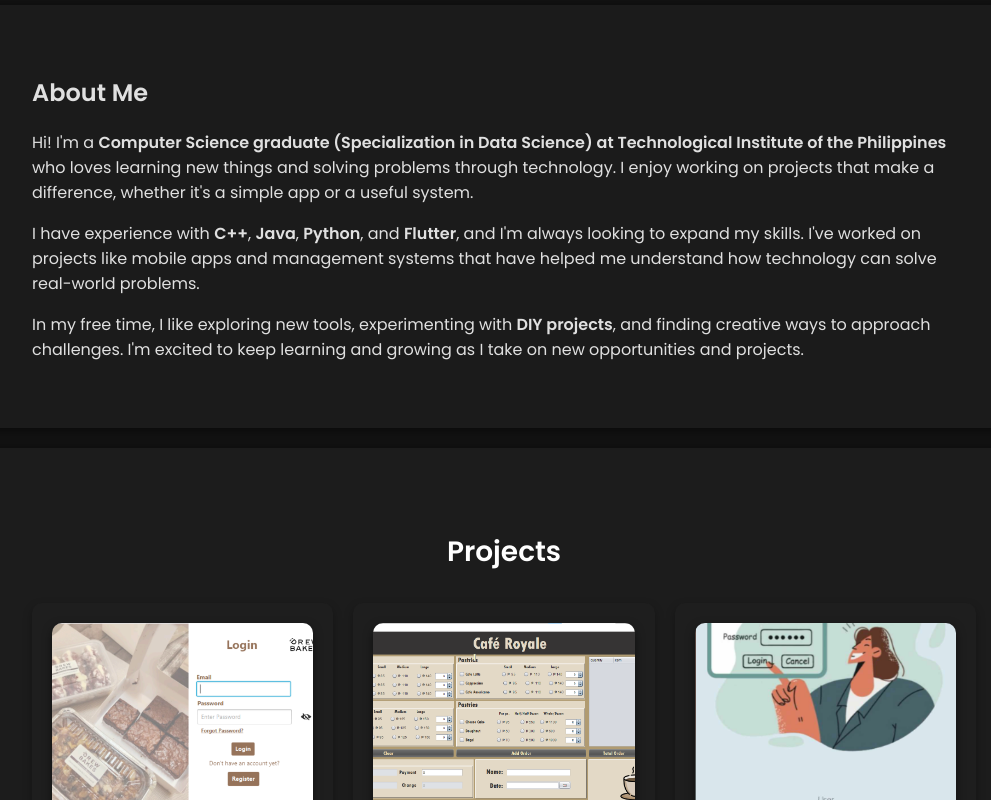
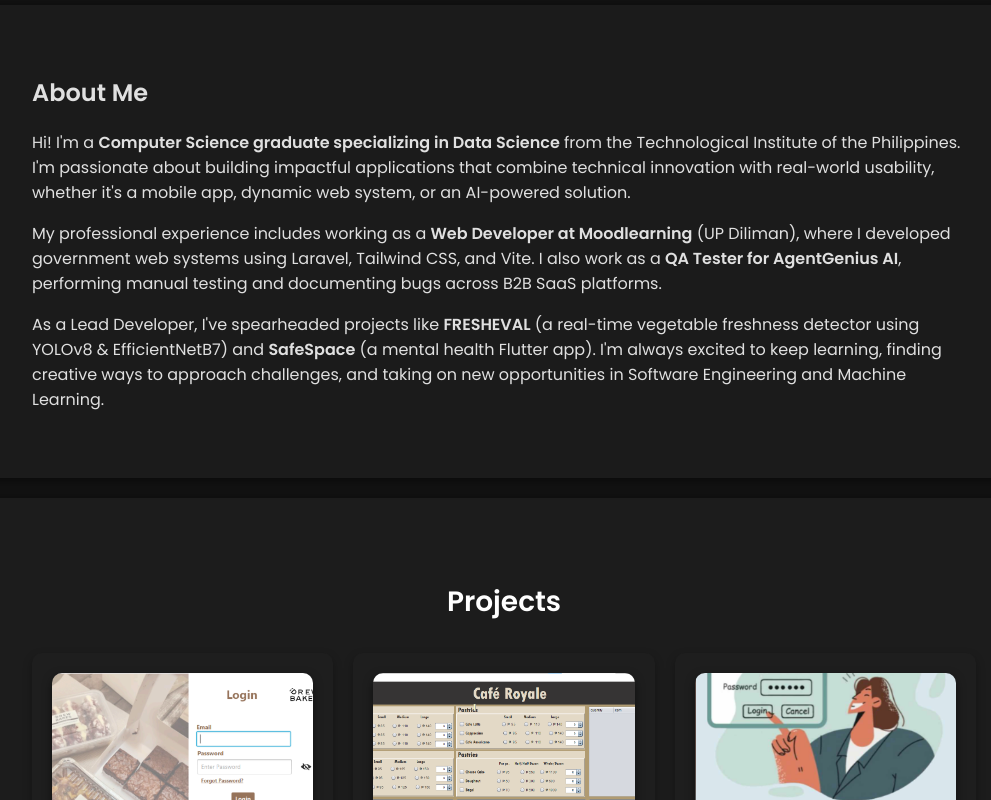
Before and after one commit to mcmarasigan/mcmarasigan.github.io, a React (Vite) app: page / in a window 1280 px wide. Shown: the part 880-1680 px from the top of the page, without its empty margins (136-1127 px from the left). Built offline with nearby package versions, Linux system fonts and the light colour scheme.

Commit message:
Update About Me and Skills sections to match latest resume experience

```diff
--- a/src/components/About.jsx
+++ b/src/components/About.jsx
@@ -3,13 +3,13 @@
         <section id="about" className="section about" data-aos="fade-right">
             <h2>About Me</h2>
             <p>
-                Hi! I&apos;m a <strong>Computer Science graduate (Specialization in Data Science) at Technological Institute of the Philippines</strong> who loves learning new things and solving problems through technology. I enjoy working on projects that make a difference, whether it&apos;s a simple app or a useful system.
+                Hi! I&apos;m a <strong>Computer Science graduate specializing in Data Science</strong> from the Technological Institute of the Philippines. I&apos;m passionate about building impactful applications that combine technical innovation with real-world usability, whether it&apos;s a mobile app, dynamic web system, or an AI-powered solution.
             </p>
             <p>
-                I have experience with <strong>C++</strong>, <strong>Java</strong>, <strong>Python</strong>, and <strong>Flutter</strong>, and I&apos;m always looking to expand my skills. I&apos;ve worked on projects like mobile apps and management systems that have helped me understand how technology can solve real-world problems.
+                My professional experience includes working as a <strong>Web Developer at Moodlearning</strong> (UP Diliman), where I developed government web systems using Laravel, Tailwind CSS, and Vite. I also work as a <strong>QA Tester for AgentGenius AI</strong>, performing manual testing and documenting bugs across B2B SaaS platforms.
             </p>
             <p>
-                In my free time, I like exploring new tools, experimenting with <strong>DIY projects</strong>, and finding creative ways to approach challenges. I&apos;m excited to keep learning and growing as I take on new opportunities and projects.
+                As a Lead Developer, I&apos;ve spearheaded projects like <strong>FRESHEVAL</strong> (a real-time vegetable freshness detector using YOLOv8 & EfficientNetB7) and <strong>SafeSpace</strong> (a mental health Flutter app). I&apos;m always excited to keep learning, finding creative ways to approach challenges, and taking on new opportunities in Software Engineering and Machine Learning.
             </p>
         </section>
     )
--- a/src/components/Skills.jsx
+++ b/src/components/Skills.jsx
@@ -1,3 +1,6 @@
+import reactLogo from '../assets/react.svg'
+import viteLogo from '../assets/vite.svg'
+
 function Skills() {
     return (
         <section id="skills" className="section skills" data-aos="fade-up">
@@ -18,6 +21,14 @@
                         <div className="skill-item">
                             <i className="fab fa-js skill-icon" style={{ color: '#F7DF1E' }}></i>
                             <p>JavaScript</p>
+                        </div>
+                        <div className="skill-item">
+                            <img src={reactLogo} alt="React" className="skill-icon" style={{ width: '40px', height: '40px' }} />
+                            <p>React</p>
+                        </div>
+                        <div className="skill-item">
+                            <img src={viteLogo} alt="Vite" className="skill-icon" style={{ width: '40px', height: '40px' }} />
+                            <p>Vite</p>
                         </div>
                         <div className="skill-item">
                             <i className="fas fa-coffee skill-icon" style={{ color: '#5382A1' }}></i>
@@ -71,6 +82,19 @@
                             <img src="/images/bootstrap-icon.png" alt="Bootstrap" className="skill-icon" />
                             <p>Bootstrap 5</p>
                         </div>
+                        <div className="skill-item">
+                            <i className="fas fa-brain skill-icon" style={{ color: '#FF6F00' }}></i>
+                            <p>YOLOv8</p>
+                        </div>
+                        <div className="skill-item">
+                            <i className="fas fa-network-wired skill-icon" style={{ color: '#4CAF50' }}></i>
+                            <p>EfficientNetB7</p>
+                        </div>
+                        <div className="skill-item">
+                            <i className="fas fa-envelope-open-text skill-icon" style={{ color: '#E53935' }}></i>
+                            <p>MailHog</p>
+                            <p>Bootstrap 5</p>
+                        </div>
                     </div>
                 </div>
 
```
